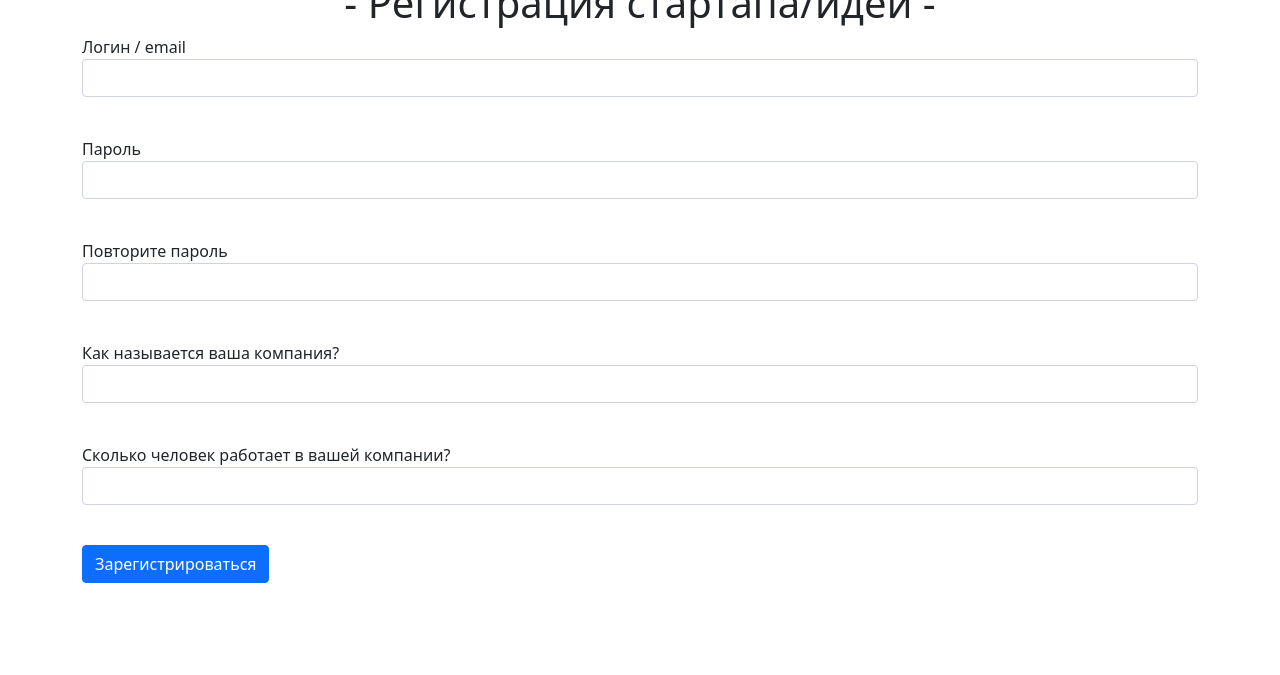
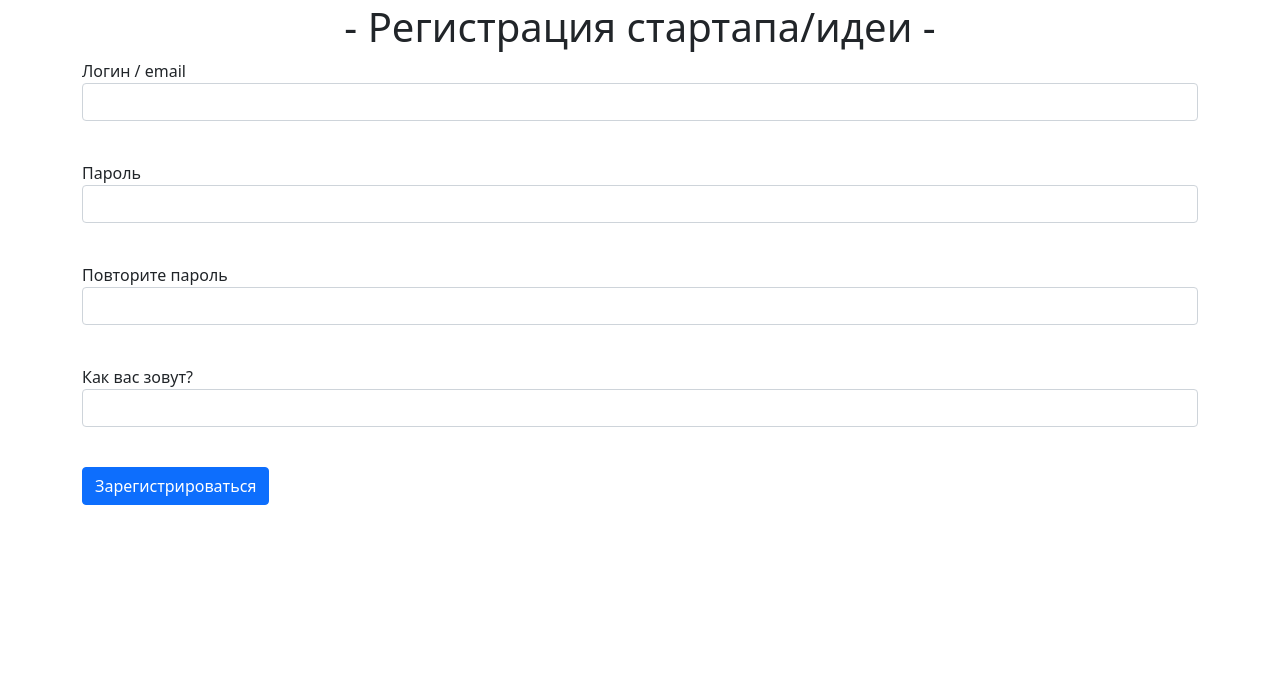
Before and after one commit to Gigirka/invest-free, a Flask app: page /register-business in a window 1280 px wide. Shown: the part 125-800 px from the top of the page. Run offline with Flask 3, Linux system fonts and the light colour scheme.

Commit message:
Изменил расположение кнопок регистрации, добавил новую логику их отображения, немного изменил формы регистраций

```diff
--- a/data/forms/add_job.py
+++ b/data/forms/add_job.py
@@ -5,9 +5,9 @@ from wtforms.validators import DataRequired
 
 
 class AddJobForm(FlaskForm):
-    job = StringField('Job Title', validators=[DataRequired()])
+    job = StringField('Название стартапа', validators=[DataRequired()])
     team_leader = IntegerField('Team Leader id', validators=[DataRequired()])
-    work_size = StringField('Work Size', validators=[DataRequired()])
+    work_size = StringField('Количество работников', validators=[DataRequired()])
     collaborators = StringField('Collaborators', validators=[DataRequired()])
     is_finished = BooleanField('Is job finished?')
 
--- a/data/forms/user.py
+++ b/data/forms/user.py
@@ -3,13 +3,12 @@ from wtforms import PasswordField, StringField, TextAreaField, SubmitField, Emai
 from wtforms.validators import DataRequired
 
 
-class RegisterForm(FlaskForm):
+class InvestorRegisterForm(FlaskForm):
     email = EmailField('Логин / email', validators=[DataRequired()])
     password = PasswordField('Пароль', validators=[DataRequired()])
     password_again = PasswordField('Повторите пароль', validators=[DataRequired()])
-    #####Для инвестора##################################################################################
-    name = StringField('Имя и фамилия', validators=[DataRequired()])
-    age = IntegerField('Возраст', validators=[DataRequired()])
+    name = StringField('Как вас зовут?')
+    age = IntegerField('Возраст')
     exp = StringField('Опыт инвестирования')
     speciality = StringField('Образование')
     personal = StringField('Расскажите о себе: Какие индустрии рассматриваете для инвестиций, опыт в инвестициях и т.п.')
@@ -17,11 +16,16 @@ class RegisterForm(FlaskForm):
     qualification = RadioField('Вы являетесь квалифицированным инвестором?', choices=[('да', 'Да'), ('нет', 'Нет')])
     private_or_fund = RadioField('Кем вы являетесь?', choices=[('fund', 'Венчурный фонд'), ('private', 'Частный инвестор')])
     address = StringField('Адрес проживания')
-    #####Для предпринимателя#############################################################################
+
+    submit = SubmitField('Зарегистрироваться')
+
+class BusinessmanRegisterForm(FlaskForm):
+    email = EmailField('Логин / email', validators=[DataRequired()])
+    password = PasswordField('Пароль', validators=[DataRequired()])
+    password_again = PasswordField('Повторите пароль', validators=[DataRequired()])
     money = StringField('Ваш капитал')
+    name = StringField('Как вас зовут?')
     company_name = StringField('Как называется ваша компания?')
     staff = IntegerField('Сколько человек работает в вашей компании?')
 
-
-
     submit = SubmitField('Зарегистрироваться')
--- a/main.py
+++ b/main.py
@@ -2,7 +2,7 @@ from flask import Flask, render_template, redirect, make_response, jsonify
 from data import db_session
 from data.api import jobs_api, users_resource
 from data.forms.login import LoginForm
-from data.forms.user import RegisterForm
+from data.forms.user import InvestorRegisterForm, BusinessmanRegisterForm
 from flask_login import LoginManager, login_user, login_required, logout_user
 from data.jobs import Jobs
 from data.users import User
@@ -28,7 +28,7 @@ def index():
 
 @app.route('/register-invest', methods=['GET', 'POST'])
 def reqister_invest():
-    form = RegisterForm()
+    form = InvestorRegisterForm()
     if form.validate_on_submit():
         if form.password.data != form.password_again.data:
             return render_template('register-invest.html', title='Регистрация',
@@ -50,7 +50,8 @@ def reqister_invest():
             exp=form.exp.data,
             personal=form.personal.data,
             qualification=form.qualification.data,
-            private_or_fund=form.private_or_fund.data
+            private_or_fund=form.private_or_fund.data,
+            password=form.password.data
         )
         user.set_password(form.password.data)
         db_sess.add(user)
@@ -61,12 +62,10 @@ def reqister_invest():
 
 @app.route('/register-business', methods=['GET', 'POST'])
 def reqister_business():
-    form = RegisterForm()
+    form = BusinessmanRegisterForm()
     if form.validate_on_submit():
         if form.password.data != form.password_again.data:
-            return render_template('register-business.html', title='Регистрация',
-                                   form=form,
-                                   message="Пароли не совпадают")
+            return render_template('register-business.html', title='Регистрация', form=form, message='Пароли не совпадают')
         db_sess = db_session.create_session()
         if db_sess.query(User).filter(User.email == form.email.data).first():
             return render_template('register-business.html', title='Регистрация',
@@ -74,12 +73,11 @@ def reqister_business():
                                    message="Такой пользователь уже есть")
         user = User(
             type='businessman',
-            name=form.name.data,
+            company_name=form.company_name.data,
             email=form.email.data,
-            age=form.age.data,
-            speciality=form.speciality.data,
-            address=form.address.data,
-            money=form.money.data
+            money=form.money.data,
+            password = form.password.data,
+            staff=form.staff.data
         )
         user.set_password(form.password.data)
         db_sess.add(user)
--- a/templates/add_job.html
+++ b/templates/add_job.html
@@ -1,7 +1,11 @@
 {% extends "base.html" %}
 
 {% block content %}
-<h1>Добавление работы</h1>
+<div class="text-center">
+    <br>
+    <h1>Привлеките инвесторов в свой проект</h1>
+</div>
+
 <form action="" method="post">
     {{ form.hidden_tag() }}
     <p>
--- a/templates/base.html
+++ b/templates/base.html
@@ -18,11 +18,7 @@
                 {% if current_user.is_authenticated %}
                     <a class="navbar-brand" href="/logout">{{ current_user.name }}</a>
                 {% else %}
-                    <p>
-                        <a class="btn btn-primary " href="/register-business">Зарегистрироваться как предприниматель</a>
-                        <a class="btn btn-primary " href="/register-invest">Зарегистрироваться как инвестор</a>
-                        <a class="btn btn-success" href="/login">Войти</a>
-                    </p>
+
                 {% endif %}
             </nav>
 
--- a/templates/login.html
+++ b/templates/login.html
@@ -1,7 +1,10 @@
 {% extends "base.html" %}
 
 {% block content %}
+<div class="text-center">
+    <br>
     <h1>Авторизация</h1>
+</div>
     <form action="" method="post">
         {{ form.hidden_tag() }}
         <p>
--- a/templates/register-business.html
+++ b/templates/register-business.html
@@ -2,6 +2,7 @@
 
 {% block content %}
 <div class="text-center">
+    <br>
     <h1>- Регистрация стартапа/идеи -</h1>
 </div>
 <form action="" method="post">
@@ -34,18 +35,9 @@
         {% endfor %}
     </p>
     <p>
-        {{ form.company_name.label }}<br>
-        {{ form.company_name(class="form-control") }}<br>
-        {% for error in form.company_name.errors %}
-            <p class="alert alert-danger" role="alert">
-                {{ error }}
-            </p>
-        {% endfor %}
-    </p>
-    <p>
-        {{ form.staff.label }}<br>
-        {{ form.staff(class="form-control") }}<br>
-        {% for error in form.staff.errors %}
+        {{ form.name.label }}<br>
+        {{ form.name(class="form-control") }}<br>
+        {% for error in form.name.errors %}
             <p class="alert alert-danger" role="alert">
                 {{ error }}
             </p>
--- a/templates/register-invest.html
+++ b/templates/register-invest.html
@@ -2,6 +2,7 @@
 
 {% block content %}
 <div class="text-center">
+    <br>
     <h1>- Регистрация инвестора -</h1>
 </div>
 <form action="" method="post">
```
Also changed, not shown: data/users.py (+6 -4 lines), db/mars.db.
